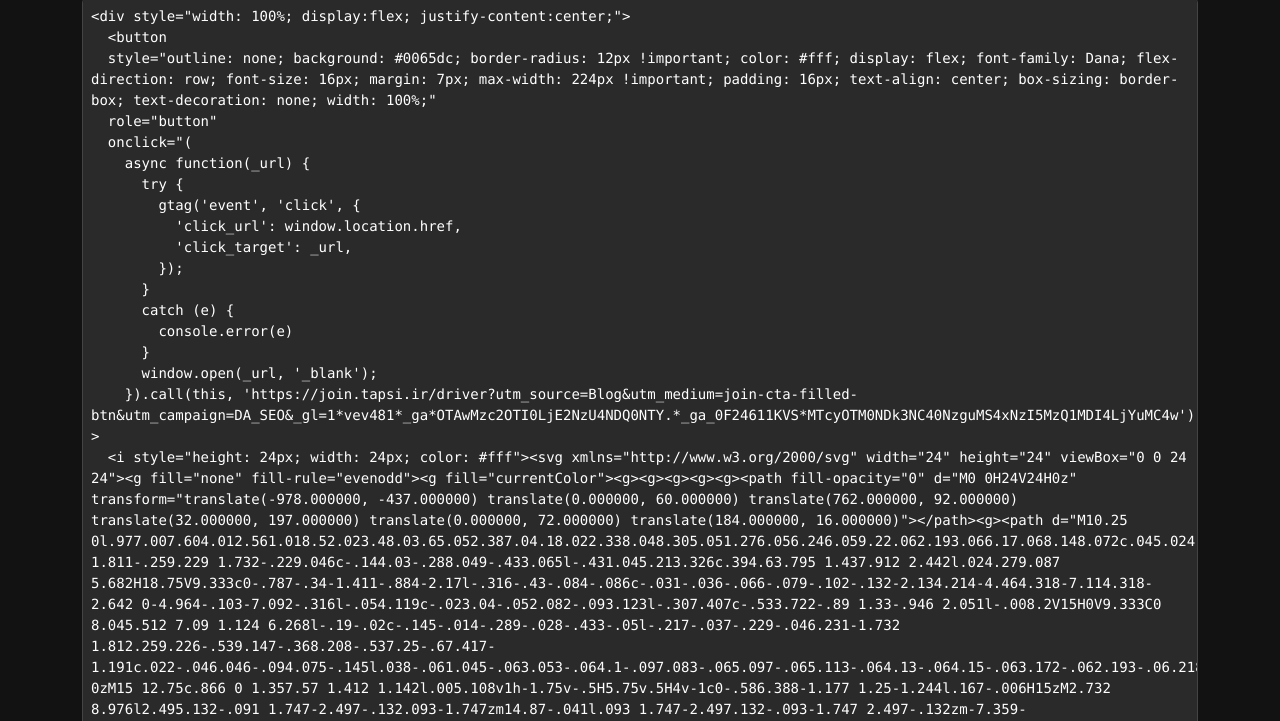
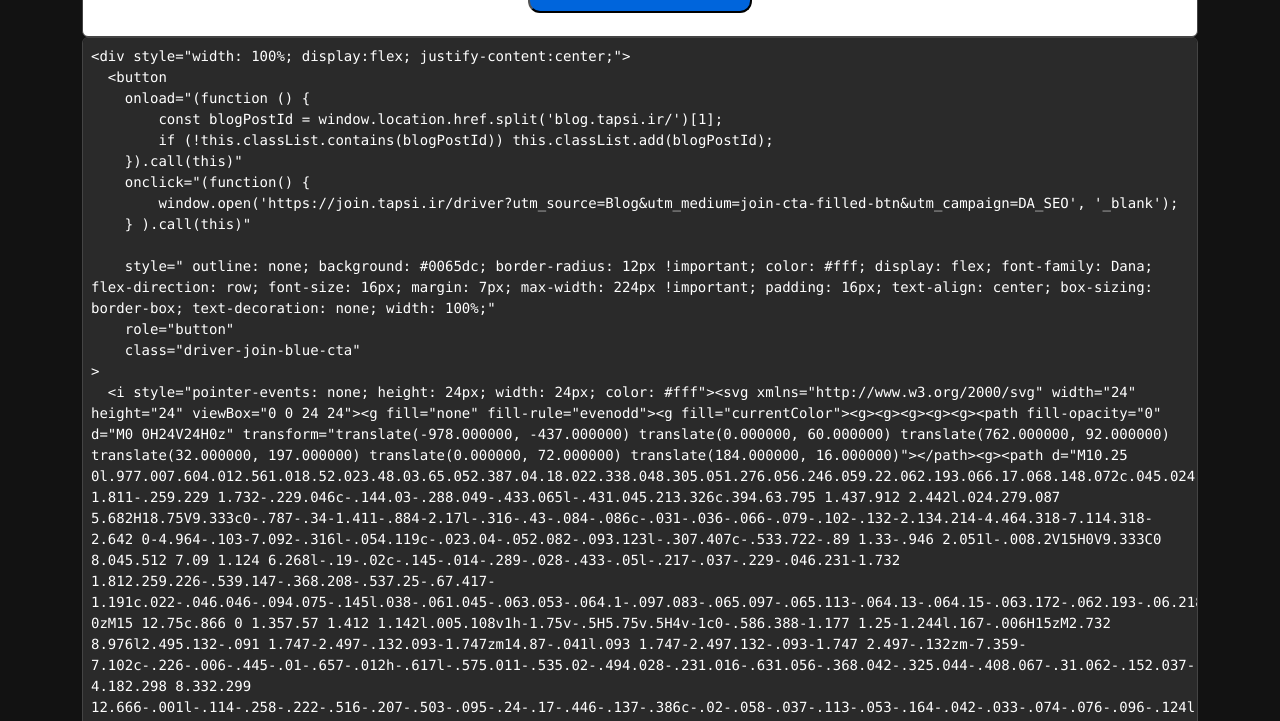
Before and after one commit to amir78729/wp-blog-tools, a plain HTML site: page ga-button/index.html in a window 1280 px wide. Shown: the part 532-1253 px from the top of the page. Drawn offline with nearby package versions, Linux system fonts and the light colour scheme.

Commit message:
Update index.html

```diff
--- a/ga-button/index.html
+++ b/ga-button/index.html
@@ -81,6 +81,7 @@
     <div class="col-sm-10">
         <select class="form-control" id="urlSelect" onchange="updateCode()">
         </select>
+        <p><small id="description"></small></p>
     </div>
 </div>
 
@@ -133,23 +134,29 @@
 
     const urlOptions = [
         {
-      id: 'Driver Join',
-      url: "https://join.tapsi.ir/driver?utm_source=Blog&utm_medium=join-cta-filled-btn&utm_campaign=DA_SEO&_gl=1*vev481*_ga*OTAwMzc2OTI0LjE2NzU4NDQ0NTY.*_ga_0F24611KVS*MTcyOTM0NDk3NC40NzguMS4xNzI5MzQ1MDI4LjYuMC4w",
+            id: 'driver-join-blue-cta',
+            title: 'Driver Join',
+            description: 'A blue CTA of join.tapsi.ir used for the blog post. It should be placed between texts of a post',
+            url: "https://join.tapsi.ir/driver?utm_source=Blog&utm_medium=join-cta-filled-btn&utm_campaign=DA_SEO",
             backgroundColor: '#0065dc',
             text: 'ثبت‌نام راننده خودرو',
             icon: icons.car,
         },
         {
-      id: 'Driver Join - White',
-      url: "https://join.tapsi.ir/driver?utm_source=Blog&utm_medium=join-cta-filled-btn&utm_campaign=DA_SEO&_gl=1*vev481*_ga*OTAwMzc2OTI0LjE2NzU4NDQ0NTY.*_ga_0F24611KVS*MTcyOTM0NDk3NC40NzguMS4xNzI5MzQ1MDI4LjYuMC4w",
+            id: 'driver-join-white-cta',
+            title: 'Driver Join - white',
+            description: 'A white CTA of join.tapsi.ir used for the blog post. It should be placed between texts of a post',
+            url: "https://join.tapsi.ir/driver?utm_source=Blog&utm_medium=join-cta-filled-btn&utm_campaign=DA_SEO",
             backgroundColor: '#fff',
             color: '#0065dc',
             text: 'ثبت‌نام راننده خودرو',
             icon: icons.car,
         },
         {
-      id: 'Driver Join - Top bar',
-      url: "https://join.tapsi.ir/driver?utm_source=SEO&utm_medium=Banner-Blog&utm_campaign=DA_SEO&_gl=1*11sm3ge*_ga*OTAwMzc2OTI0LjE2NzU4NDQ0NTY.*_ga_0F24611KVS*MTcyOTM0NDk3NC40NzguMS4xNzI5MzQ1NTgwLjYwLjAuMA",
+            id: 'driver-join-top-bar-cta',
+            title: 'Driver Join - Top Bar',
+            description: 'A CTA of join.tapsi.ir used top bar of the blog page.',
+            url: "https://join.tapsi.ir/driver?utm_source=SEO&utm_medium=Banner-Blog&utm_campaign=DA_SEO",
             backgroundColor: '#0065dc',
             padding: '5px 16px',
             text: 'ثبت‌نام راننده تپسی',
@@ -159,7 +166,7 @@
 
     function init() {
         const urlSelect = document.getElementById("urlSelect")
-    if (urlSelect) urlSelect.innerHTML = urlOptions.map(u => `<option value="${u.id}">${u.id}</option>`).join('\n')
+        if (urlSelect) urlSelect.innerHTML = urlOptions.map(u => `<option value="${u.id}" title="${u.description}">${u.title}</option>`).join('\n')
     }
 
     function updateCode() {
@@ -170,40 +177,63 @@
         const target = openInNewTab ? "_blank" : "_self";
         const selectedCta = urlOptions.find(cta => cta.id === selectedOption)
 
+        const buttonStyle = `
+        outline: none;
+        background: ${selectedCta.backgroundColor};
+        border-radius: 12px !important;
+        color: ${selectedCta.color || "#fff"};
+        display: flex;
+        font-family: Dana;
+        flex-direction: row;
+        font-size: 16px;
+        margin: 7px;
+        max-width: 224px !important;
+        padding: ${selectedCta.padding ? `${selectedCta.padding}` : '16px'};
+        text-align: center;
+        box-sizing: border-box;
+        text-decoration: none;
+        width: 100%;`
+            .replaceAll('  ', '').replaceAll('\n', ' ');
+
         const buttonCode = `<button
-  style="outline: none; background: ${selectedCta.backgroundColor}; border-radius: 12px !important; color: ${selectedCta.color || "#fff"}; display: flex; font-family: Dana; flex-direction: row; font-size: 16px; margin: 7px; max-width: 224px !important; padding: ${selectedCta.padding ? `${selectedCta.padding}` : '16px'}; text-align: center; box-sizing: border-box; text-decoration: none; width: 100%;"
+    onload="(function () {
+        const blogPostId = window.location.href.split('blog.tapsi.ir/')[1];
+        if (!this.classList.contains(blogPostId)) this.classList.add(blogPostId);
+    }).call(this)"
+    onclick="(function() {
+        window.open('${selectedCta.url}', '${target}');
+    } ).call(this)"
+
+    style="${buttonStyle}"
     role="button"
-  onclick="(
-    async function(_url) {
-      try {
-        gtag('event', 'click', {
-          'click_url': window.location.href,
-          'click_target': _url,
-        });
-      }
-      catch (e) {
-        console.error(e)
-      }
-      window.open(_url, '${target}');
-    }).call(this, '${selectedCta.url}')"
+    class="${selectedCta.id}"
 >
-  ${selectedCta.icon && showIcon ? `<i style="height: 24px; width: 24px; color: ${selectedCta.color || '#fff'}">${selectedCta.icon}</i>` : ''}
-  ${selectedCta.text ? `<span style="margin: auto; line-height: initial; font-weight: 600;">${selectedCta.text}</span>` : ''}
-</button>`
+  ${selectedCta.icon && showIcon ? `<i style="pointer-events: none; height: 24px; width: 24px; color: ${selectedCta.color || '#fff'}">${selectedCta.icon}</i>` : ''}
+  ${selectedCta.text ? `<span style="pointer-events: none; margin: auto; line-height: initial; font-weight: 600;">${selectedCta.text}</span>` : ''}
+<\/button>
+<script>
+  Array.from(document.getElementsByClassName('${selectedCta.id}')).forEach(c => {
+    const blogPostId = window.location.href.split('blog.tapsi.ir/')[1];
+    if (!c.classList.contains(blogPostId)) c.classList.add(blogPostId);
+  })
+<\/script>`
+
 
         if (selectedCta) {
             const code = isCentered ? `<div style="width: 100%; display:flex; justify-content:center;">
   ${buttonCode}
 </div>` : buttonCode
 
+            document.getElementById('description').innerText = selectedCta.description;
+
             document.getElementById("outputCode").textContent = code;
             document.getElementById("outputPreview").innerHTML = code;
 
-      document.getElementById("outputCodeContainer").style.display = "block";
-      document.getElementById("outputPreviewContainer").style.display = "block";
+            if (document.getElementById("outputCodeContainer")) document.getElementById("outputCodeContainer").style.display = "block";
+            if (document.getElementById("outputPreviewContainer")) document.getElementById("outputPreviewContainer").style.display = "block";
         } else {
-      document.getElementById("outputCodeContainer").style.display = "none";
-      document.getElementById("outputPreviewContainer").style.display = "none";
+            if (document.getElementById("outputCodeContainer")) document.getElementById("outputCodeContainer").style.display = "none";
+            if (document.getElementById("outputPreviewContainer")) document.getElementById("outputPreviewContainer").style.display = "none";
         }
     }
 
```
Lines whose indentation alone changed are shown as unchanged.
